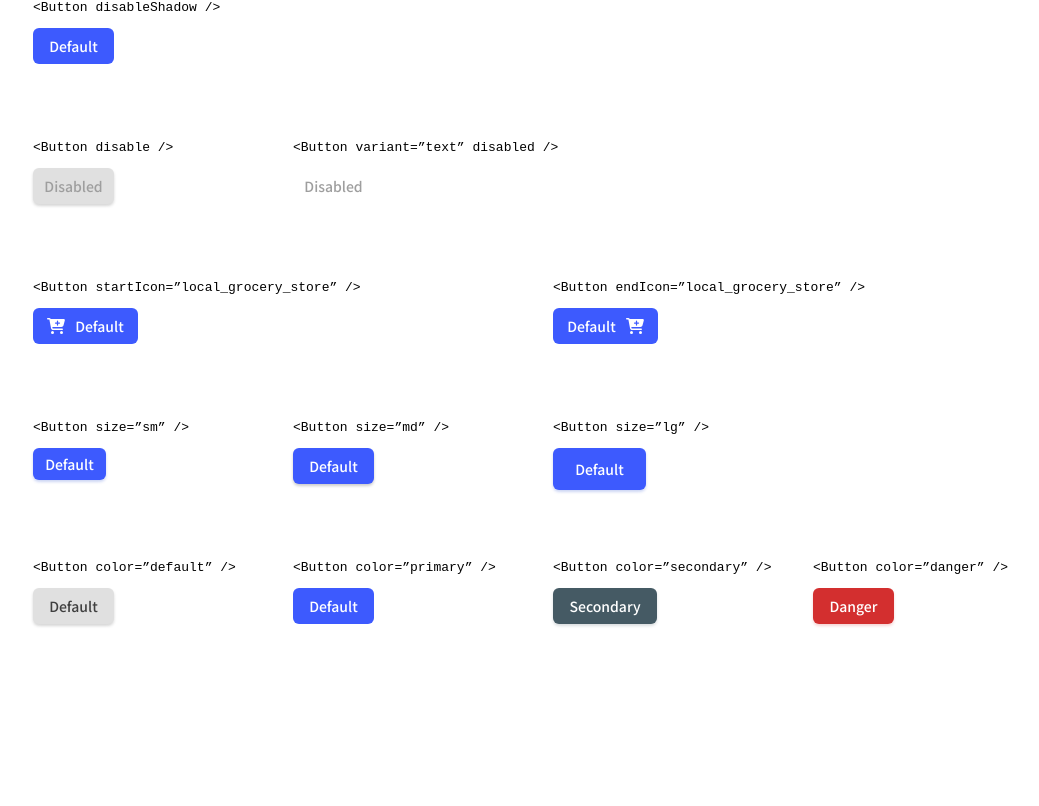
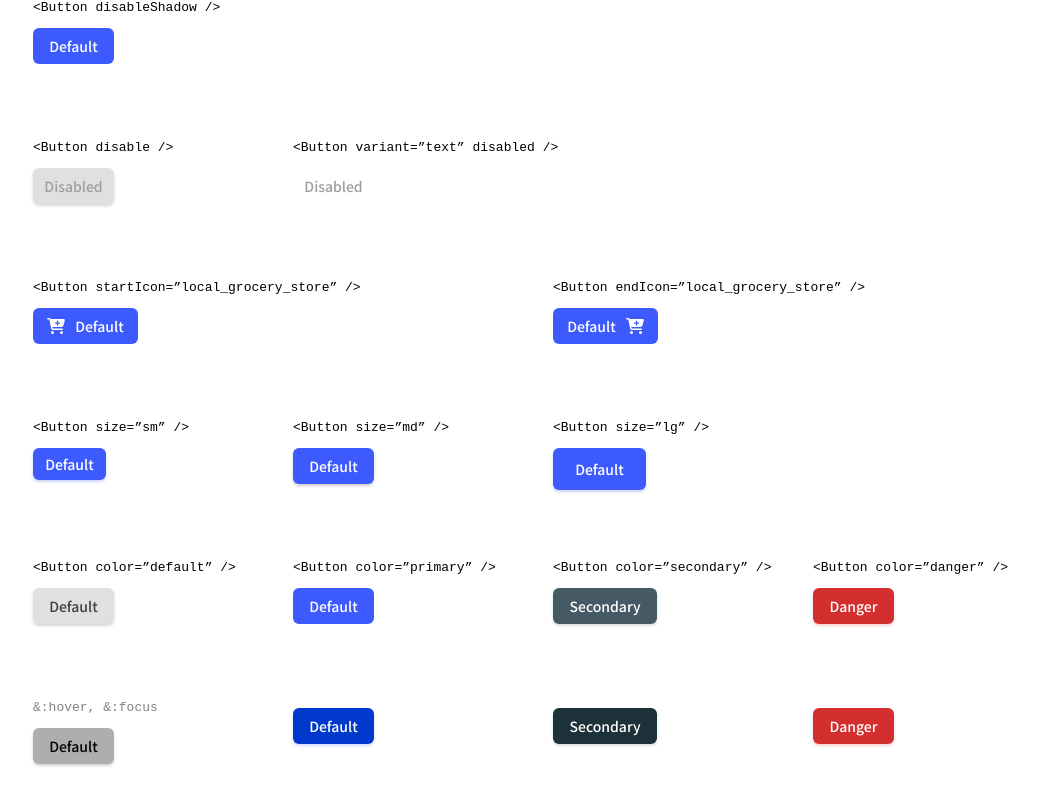
Before and after one commit to Leydisfh/Button-component, a React (Vite) app: page / in a window 1280 px wide. Shown: the part 523-1329 px from the top of the page, without its empty margins (232-1271 px from the left). Built offline with nearby package versions, Linux system fonts and the light colour scheme.

Commit message:
mix-colors btn  created

```diff
--- a/src/App.jsx
+++ b/src/App.jsx
@@ -7,7 +7,8 @@ import "./Styles/btnStyles/disableShadow.css";
 import "./Styles/btnStyles/disable.css";
 import "./Styles/btnStyles/localGrocery.css";
 import "./Styles/btnStyles/size.css";
-import "./Styles/btnStyles/mix.css"
+import "./Styles/btnStyles/mix.css";
+import "./Styles/btnStyles/mix-colors.css"
 
 import Aside from './Components/Aside';
 import { buttons } from "./variables";
--- /dev/null
+++ b/src/Styles/btnStyles/mix-colors.css
@@ -0,0 +1,41 @@
+.btn__dark_blue{
+    box-shadow: 0px 2px 3px 0px #2962FF33;
+    background-color: #0039CB;
+    color: #fff;
+
+}
+
+.btn__dark-green{
+    box-shadow: 0px 2px 3px 0px #455A6433;
+    background-color: #1c313A;
+    width: 104px !important;
+    height: 36px !important;
+    color: #fff;
+
+}
+
+.btn__dark-danger{
+    box-shadow: 0px 2px 3px 0px #D32F2F33;
+    background-color: #d32f2f;
+    color: #fff;
+}
+
+#btn019{
+    grid-column: 1/2;
+    grid-row: 9/10;
+}
+
+#btn020{
+    grid-column: 2/3;
+    grid-row: 9/10;
+}
+
+#btn021{
+    grid-column: 3/4;
+    grid-row: 9/10;
+}
+
+#btn022{
+    grid-column: 4/5;
+    grid-row: 9/10;
+}
--- a/src/variables.js
+++ b/src/variables.js
@@ -197,6 +197,34 @@ export const buttons = [
             newClass:"btn__secondary-danger"
     },
             ]
+        },
+        {
+            category:"mix",
+            buttons:[
+                {
+                        id:"btn019",
+                        textCode:`&:hover, &:focus`,
+                        textClass: "btn_light__text",
+                        btnTitle: "Default",
+                        newClass:"btn__default-dark"
+                },
+                {
+                    id:"btn020",
+                    btnTitle: "Default",
+                    newClass:"btn__dark_blue"
+            },
+            {
+                id:"btn021",
+                btnTitle: "Secondary",
+                newClass:"btn__dark-green"
+        },
+        {
+            id:"btn022",
+            btnTitle: "Danger",
+            newClass:"btn__dark-danger"
+    },
+            ]
         }
 
+
     ]
```
